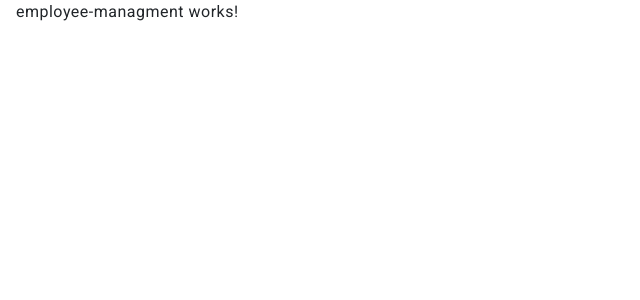
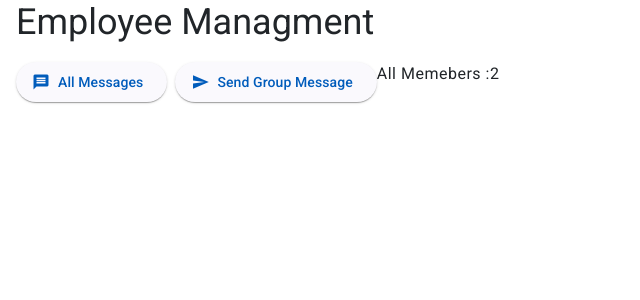
Before and after one commit to GrandAmir72/en-punch-card, an Angular app in the folder en-puch-card-app/: page /employee in a window 1280 px wide. Shown: the top 300 px of the page, without its empty margins (0-640 px from the left). Built offline with nearby package versions, Linux system fonts and the light colour scheme.

Commit message:
employee page started UI

```diff
--- a/en-puch-card-app/src/app/components/Dashboard/Offices/employee-managment/employee-managment.component.html
+++ b/en-puch-card-app/src/app/components/Dashboard/Offices/employee-managment/employee-managment.component.html
@@ -1 +1,10 @@
-<p>employee-managment works!</p>
+<div class="row">
+    <div class="col-12">
+        <h3>Employee Managment</h3>
+        <div class="d-flex justify-content-start">
+            <button mat-raised-button><mat-icon> message</mat-icon> All Messages</button>
+            <button mat-raised-button class="ms-2"> <mat-icon>send</mat-icon> Send Group Message</button>
+            <span>All Memebers :2</span>
+        </div>
+    </div>
+</div>
```
